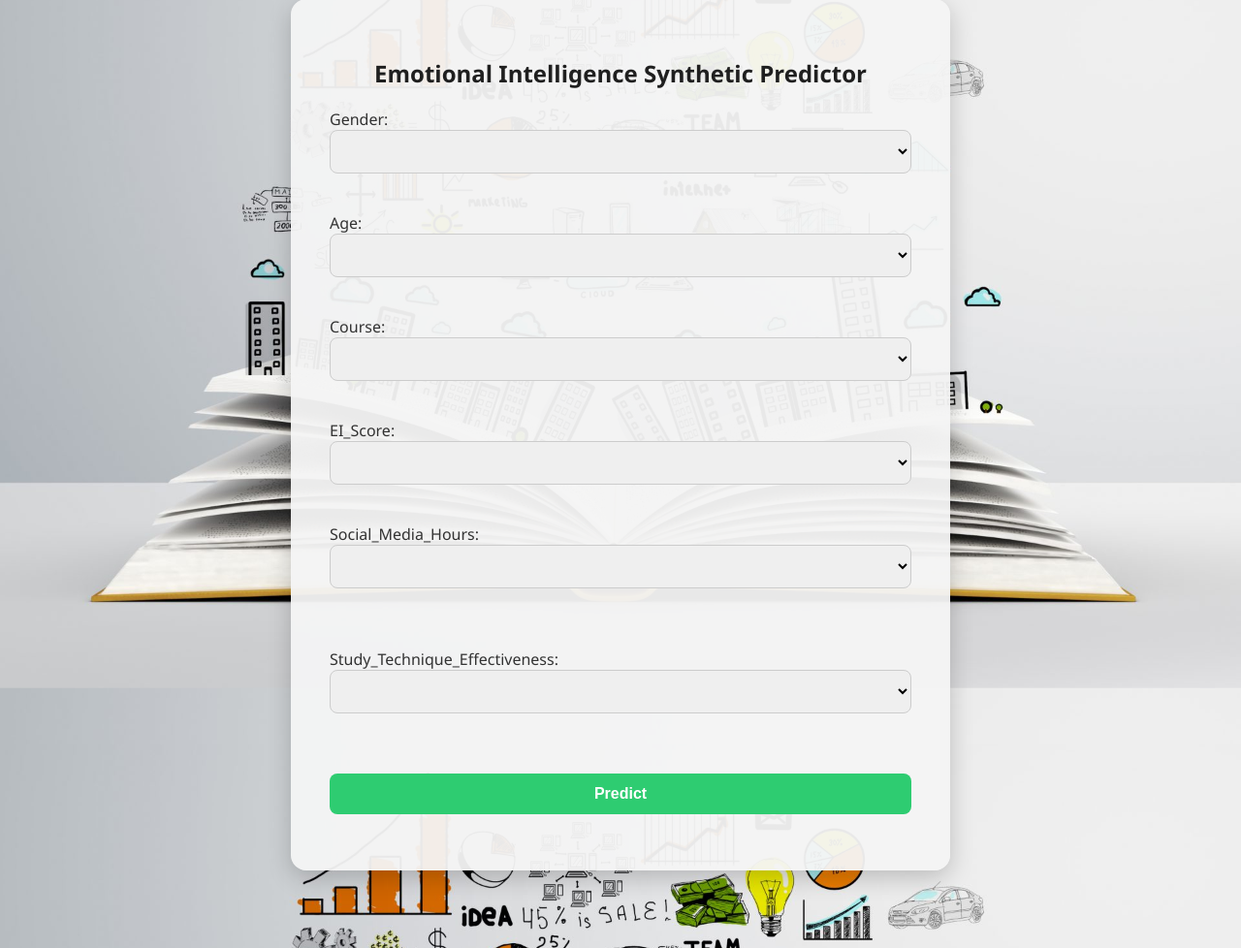
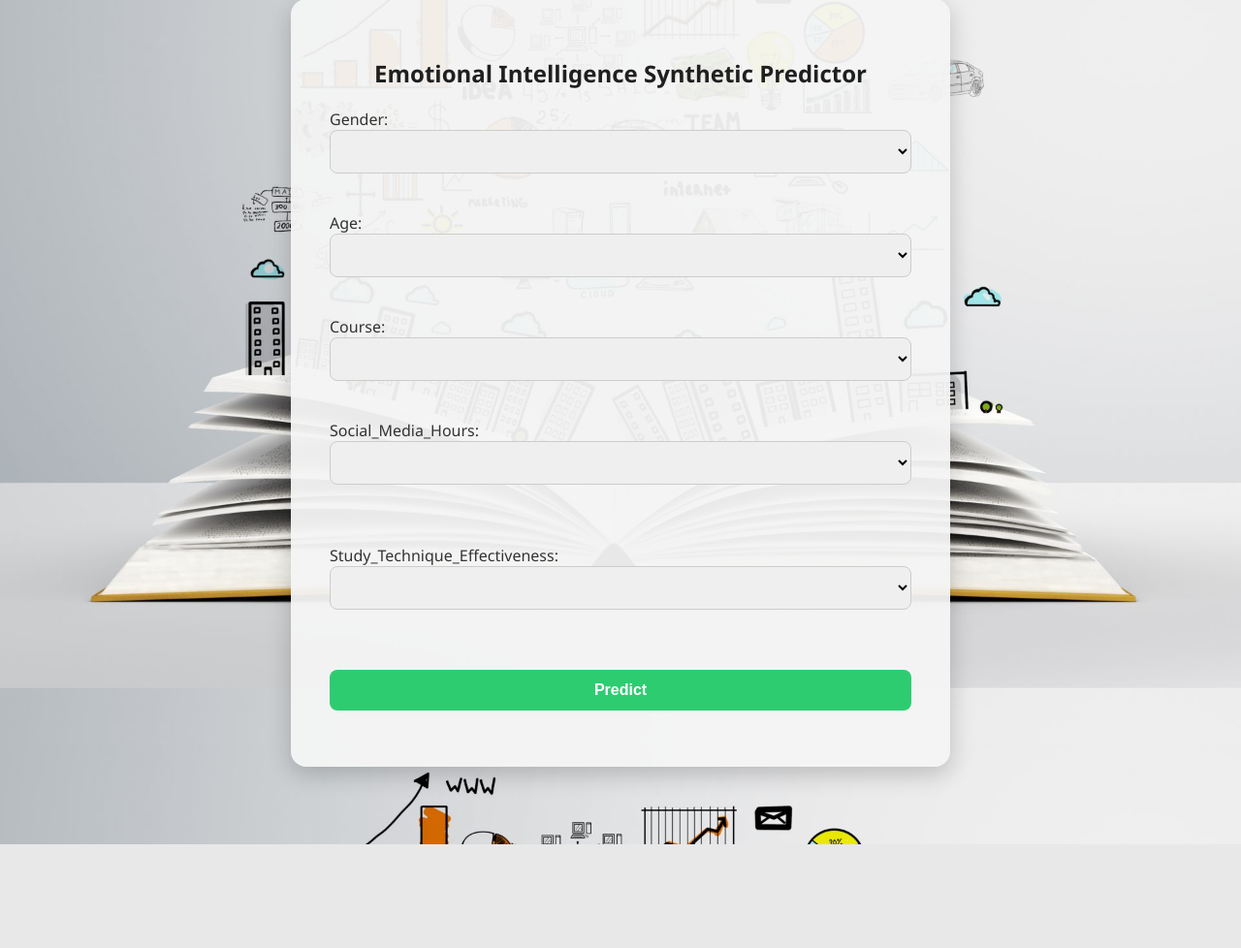
Before and after one commit to RudraMaheshwari/Educational-Assistant-Chatbot-with-EI-Prediction, a Flask app: page /synthetic_pred in a window 1280 px wide. Shown: the part 143-1121 px from the top of the page at 97% size. After the commit the page ends 1014 px from the top, so only its background shows below. Run offline with Flask 3, Linux system fonts and the light colour scheme; lists and menus that the app fills with data are empty; parts of the project's set-up code (start-up, migrations or seed data) failed here and were passed over.

Commit message:
minor Updates

```diff
--- a/app.py
+++ b/app.py
@@ -159,11 +159,11 @@ def ask_questions():
             session.pop('random_questions', None)
 
             return render_template('report_success.html',
-                                   graph_url=image_path,
-                                   positive_count=positive_count,
-                                   neutral_count=neutral_count,
-                                   negative_count=negative_count,
-                                   ai_suggestions=ai_suggestions)
+                                graph_url=image_path,
+                                positive_count=positive_count,
+                                neutral_count=neutral_count,
+                                negative_count=negative_count,
+                                ai_suggestions=ai_suggestions)
 
     current_question = random_questions[question_index]
     return render_template('ask_questions.html', question=current_question)
@@ -213,7 +213,7 @@ df.rename(columns={
     "Emotion_Recognition_By_AI_Accuracy_(%)": "Emotion_R"
 }, inplace=True)
 
-dropdown_values = {
+dropdown_values_ai_ei = {
     'Gender': sorted(df['Gender'].astype(str).unique()),
     'Age': sorted(df['Age'].unique()),
     'Emotion_R': sorted(df['Emotion_R'].unique()),
@@ -269,7 +269,7 @@ def predict():
             satisfaction = float(request.form["Satisfaction"])
 
             prediction = random.choice(EI_SUGGESTIONS)
-            probability = f"{random.uniform(60, 95):.2f}%"
+            probability = f"{random.uniform(75, 95):.2f}%"
 
             prompt = f"Explain in around 100 words how this technique helps boost Emotional Intelligence: {prediction}"
             response = model.generate_content(prompt)
@@ -282,7 +282,7 @@ def predict():
 
     return render_template(
         "ai_ei_pred.html",
-        dropdowns=dropdown_values,
+        dropdowns=dropdown_values_ai_ei,
         prediction=prediction,
         probability=probability,
         explanation=explanation
@@ -292,11 +292,10 @@ df2 = pd.read_csv("datasets/Synthetic_Students.csv")
 df2.columns = [col.strip().replace(" ", "_") for col in df2.columns]
 df2.dropna(inplace=True)
 
-dropdown_values = {
+dropdown_values_syn = {
     'Gender': sorted(df2['Gender'].astype(str).unique()),
     'Age': sorted(df2['Age'].unique()),
     'Course': sorted(df2['Course'].unique()),
-    'EI_Score': sorted(df2['EI_Score'].unique()),
     'Social_Media_Hours': sorted(df2['Social_Media_Hours'].unique()),
     'Study_Technique_Effectiveness': sorted(df2['Study_Technique_Effectiveness'].unique())
 }
@@ -312,7 +311,6 @@ def predict_synthetic():
             gender_raw = request.form["Gender"]
             age = float(request.form["Age"])
             course = str(request.form["Course"])
-            EI_Score = float(request.form["EI_Score"])
             Social_Media_Hours = float(request.form["Social_Media_Hours"])
             Study_Technique_Effectiveness = float(request.form["Study_Technique_Effectiveness"])
 
@@ -330,7 +328,7 @@ def predict_synthetic():
 
     return render_template(
         "synthetic_pred.html",
-        dropdowns=dropdown_values,
+        dropdowns=dropdown_values_syn,
         prediction=prediction,
         probability=probability,
         explanation=explanation
--- a/templates/synthetic_pred.html
+++ b/templates/synthetic_pred.html
@@ -27,13 +27,6 @@
             Course:
             <select name="Course">
                 {% for val in dropdowns['Course'] %}
-                    <option value="{{ val }}">{{ val }}</option>
-                {% endfor %}
-            </select><br>
-
-            EI_Score:
-            <select name="EI_Score">
-                {% for val in dropdowns['EI_Score'] %}
                     <option value="{{ val }}">{{ val }}</option>
                 {% endfor %}
             </select><br>
```
Also changed, not shown: requirements.txt (+12 -12 lines).
